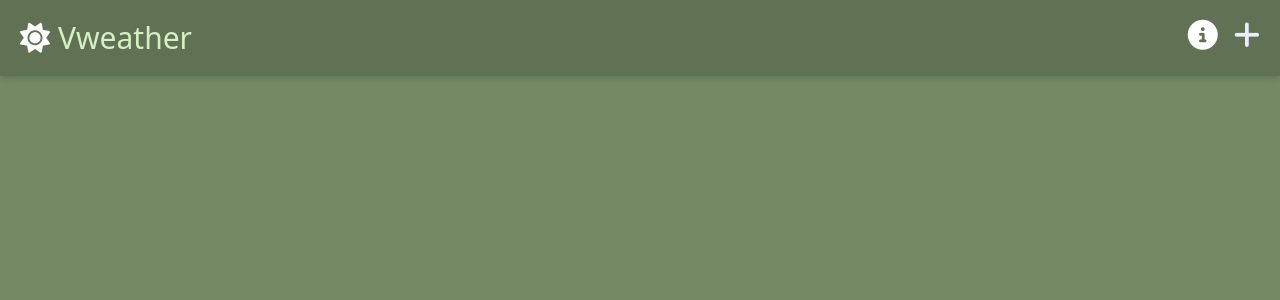
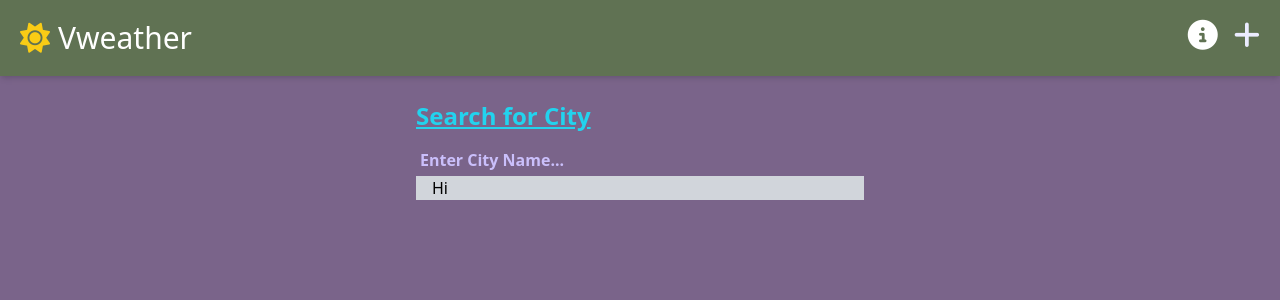
Before and after one commit to khaled5321/WeatherApp, a Vue app: page / in a window 1280 px wide. Shown: the top 300 px of the page. Built offline with nearby package versions, Linux system fonts and the light colour scheme.

Commit message:
added searchbar style

```diff
--- a/index.html
+++ b/index.html
@@ -8,7 +8,7 @@
     <title>Vweather</title>
   </head>
   <body>
-    <div id="app" class="min-h-screen bg-primary"></div>
+    <div id="app" class="min-h-screen bg-secondary"></div>
     <script type="module" src="./src/main.js"></script>
 
   </body>
--- a/src/components/navbar.vue
+++ b/src/components/navbar.vue
@@ -3,8 +3,8 @@
         <nav class="container mx-auto p-5 flex justify-between">
             <RouterLink :to="{name:'home'}">
                 <div class="flex items-center gap-2 text-3xl">
-                    <i class="fa-solid fa-sun text-white"></i>
-                    <h1 class="text-[#d5f0c5]">Vweather</h1>
+                    <i class="fa-solid fa-sun text-yellow-400"></i>
+                    <h1 class="text-white">Vweather</h1>
                 </div>
             </RouterLink>
 
--- /dev/null
+++ b/src/components/searchbar.vue
@@ -0,0 +1,25 @@
+<template>
+    <div class="relative flex flex-col gap-3 mx-auto w-fit p-6">
+        <label for="searchbar" class="text-2xl font-semibold text-cyan-400 underline underline-offset-2">
+            Search for City
+        </label>
+        <input id='searchbar' type="search" placeholder="Enter City Name..."
+        class="w-[19rem] sm:w-[24rem] md:w-[28rem] focus:outline-none bg-transparent border-b-2 p-1
+        text-white font-semibold placeholder:text-[#cabffb]">
+
+        <div
+        class="absolute bg-gray-300 px-4 top-[79%] w-[90.3%] left-[1.5rem]">
+            <ul class="list-none">
+                <li>Hi</li>
+            </ul>
+        </div>
+    </div>
+</template>
+
+<script setup>
+
+</script>
+
+<style scoped>
+
+</style>
--- a/src/views/HomeView.vue
+++ b/src/views/HomeView.vue
@@ -1,7 +1,9 @@
 <script setup>
+import Searchbar from '../components/searchbar.vue';
 </script>
 
 <template>
   <main>
+    <Searchbar/>
   </main>
 </template>
```
